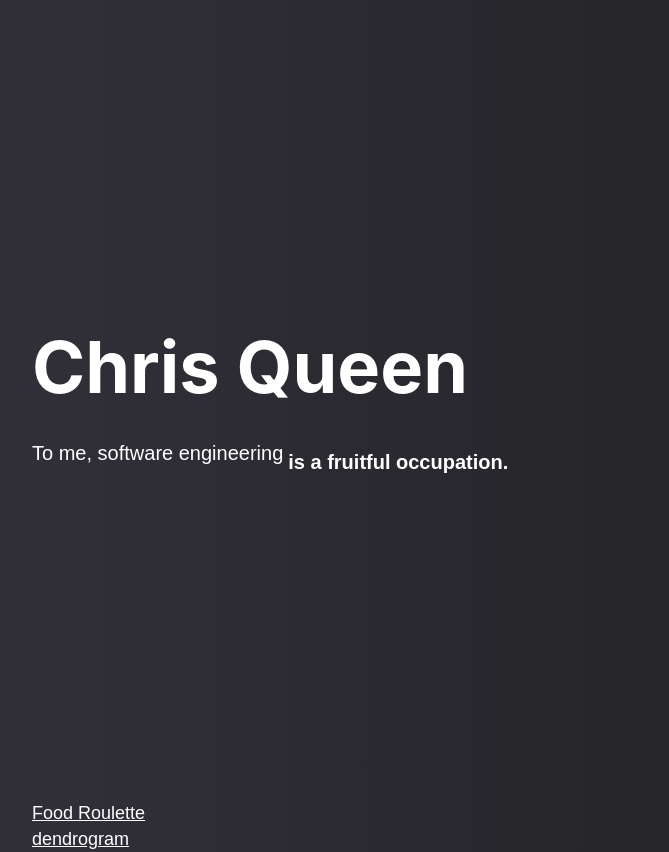
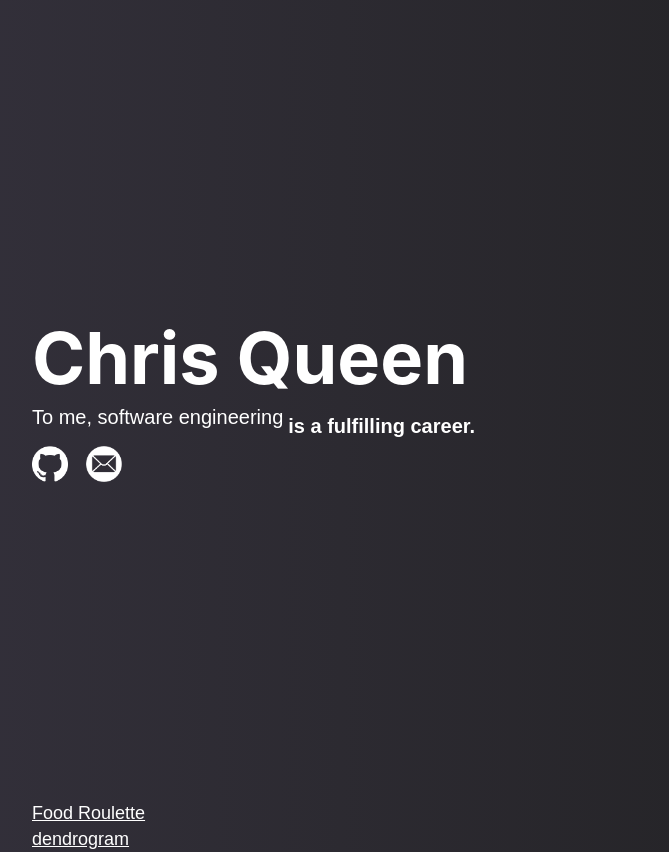
Before and after one commit to chrisq21/personal-website, a Gatsby site: page / in a window 1280 px wide. Shown: the whole page, without its empty margins (128-797 px from the left). Built offline with nearby package versions, Linux system fonts and the light colour scheme; Gatsby itself is replaced by a stand-in of ours.

Commit message:
Added 'contact' icons to hero page

```diff
--- a/src/components/Hero/index.js
+++ b/src/components/Hero/index.js
@@ -1,6 +1,8 @@
 import React from "react"
 import styled from "styled-components"
 import Tagline from "./Tagline"
+import GithubImage from "../github-image"
+import EmailImage from "../email-image"
 
 const Wrapper = styled.div`
   height: 100vh;
@@ -9,15 +11,42 @@ const Wrapper = styled.div`
   justify-content: center;
 `
 
+const HeaderWrapper = styled.div`
+  display: flex;
+  align-items: center;
+  margin-bottom: 1rem;
+`
+
 const Header = styled.h1`
   font-size: 4rem;
   font-weight: bold;
+  margin-bottom: 0;
+`
+
+const ContactWrapper = styled.div`
+  display: flex;
+  align-items: center;
+  margin-top: 0.5rem;
+`
+
+const ImageWrapper = styled.div`
+  height: 2rem;
+  width: 2rem;
+  margin-right: 1rem;
 `
 
 const Hero = () => (
   <Wrapper>
     <Header>Chris Queen</Header>
     <Tagline />
+    <ContactWrapper>
+      <ImageWrapper>
+        <GithubImage />
+      </ImageWrapper>
+      <ImageWrapper>
+        <EmailImage />
+      </ImageWrapper>
+    </ContactWrapper>
   </Wrapper>
 )
 
--- /dev/null
+++ b/src/components/email-image.js
@@ -0,0 +1,21 @@
+import React from "react"
+import { useStaticQuery, graphql } from "gatsby"
+import Img from "gatsby-image"
+
+const EmailImage = () => {
+  const data = useStaticQuery(graphql`
+    query {
+      placeholderImage: file(relativePath: { eq: "email.png" }) {
+        childImageSharp {
+          fluid(maxWidth: 300) {
+            ...GatsbyImageSharpFluid
+          }
+        }
+      }
+    }
+  `)
+
+  return <Img fluid={data.placeholderImage.childImageSharp.fluid} />
+}
+
+export default EmailImage
--- /dev/null
+++ b/src/components/github-image.js
@@ -0,0 +1,21 @@
+import React from "react"
+import { useStaticQuery, graphql } from "gatsby"
+import Img from "gatsby-image"
+
+const GithubImage = () => {
+  const data = useStaticQuery(graphql`
+    query {
+      placeholderImage: file(relativePath: { eq: "github.png" }) {
+        childImageSharp {
+          fluid(maxWidth: 300) {
+            ...GatsbyImageSharpFluid
+          }
+        }
+      }
+    }
+  `)
+
+  return <Img fluid={data.placeholderImage.childImageSharp.fluid} />
+}
+
+export default GithubImage
--- a/src/constants/text.js
+++ b/src/constants/text.js
@@ -1,7 +1,7 @@
 export const heroTaglines = [
   `is the most powerful tool in the universe.`,
-  `is a fruitful occupation.`,
+  `is a fulfilling career.`,
   `is an outlet for creative expression.`,
-  `is a bit of an addiction...`,
+  `brings joy.`,
   `should be accessible to everyone.`,
 ]
```
Also changed, not shown: src/components/image.js (deleted, +0 -32 lines), src/images/email.png (added), src/images/github.png (added).
